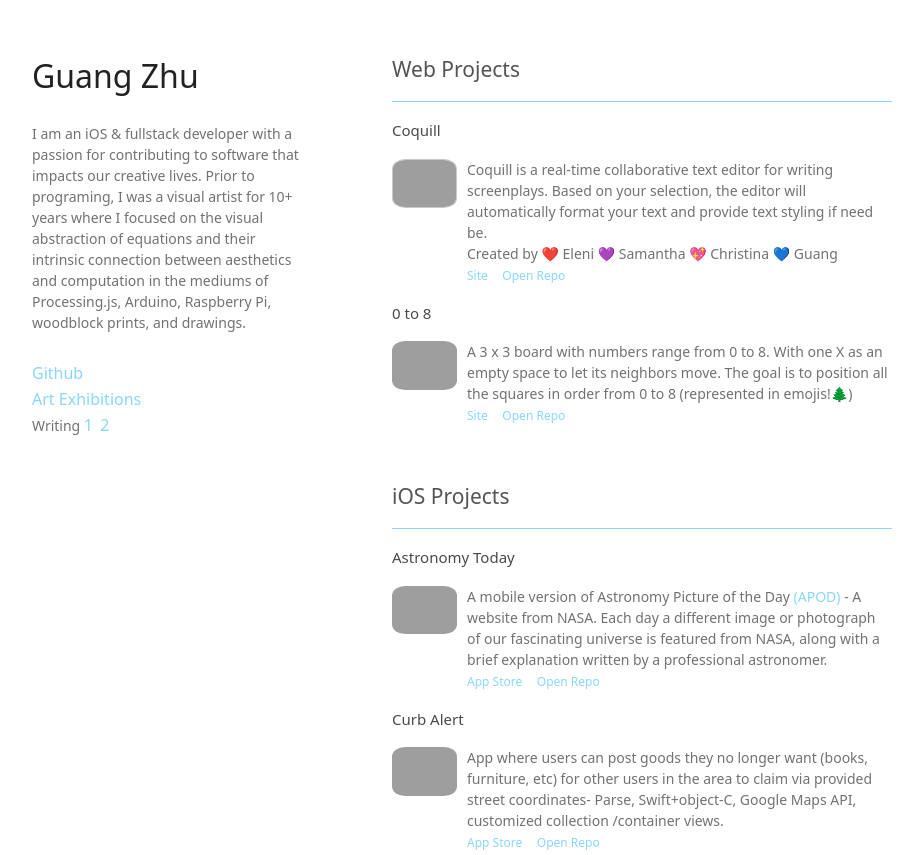
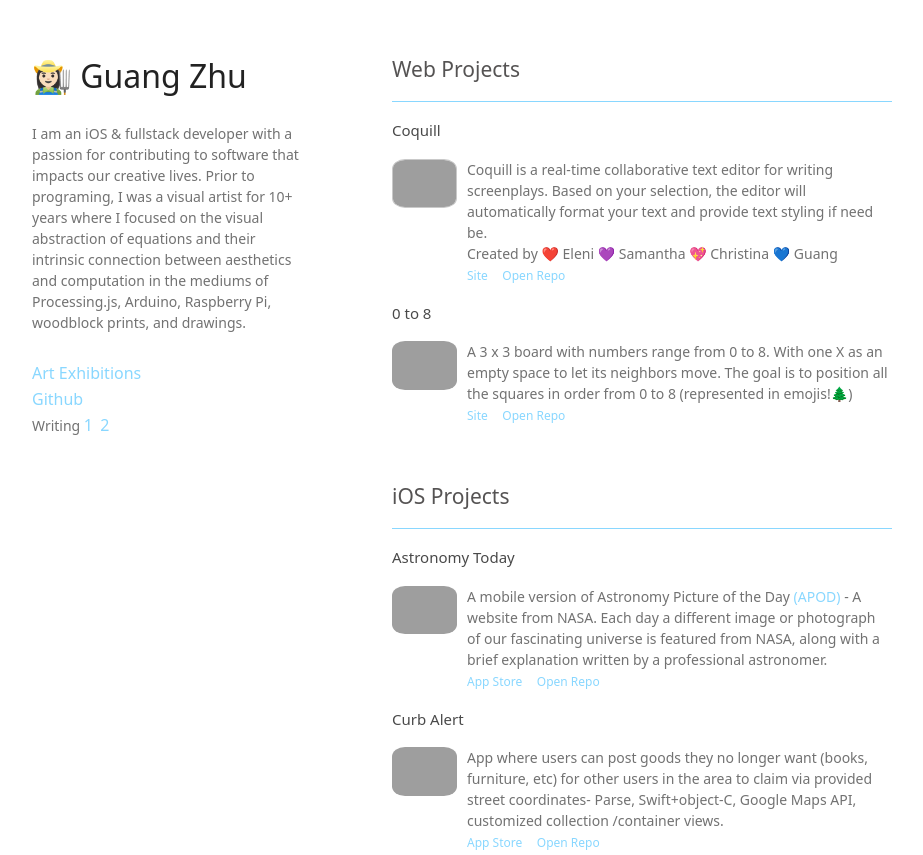
Before and after one commit to guangLess/iOS, a plain HTML site: page index.html in a window 1280 px wide. Shown: the top 855 px of the page, without its empty margins (178-1101 px from the left). Drawn offline with Linux system fonts and the light colour scheme; grey boxes are pictures that could not be loaded; a web font is replaced by a local one.

Commit message:
added emoji

```diff
--- a/index.html
+++ b/index.html
@@ -15,12 +15,12 @@
   <body>
     <div class="wrapper">
       <header>
-        <h1>Guang Zhu</h1>
+        <h1>👩🏻‍🌾 Guang Zhu </h1>
         <p>I am an iOS & fullstack developer with a passion for contributing to software that impacts our creative lives. Prior to programing, I was a visual artist for 10+ years where I focused on the visual abstraction of equations and their intrinsic connection between aesthetics and computation in the mediums of Processing.js, Arduino, Raspberry Pi, woodblock prints, and drawings. </p>
         <div class="aboutguangguang">
           <ul>
+            <li><a href="http://guangless.com/">Art Exhibitions</a></li>
             <li><a href="https://github.com/guangLess/">Github</a></li>
-            <li><a href="http://guangless.com/">Art Exhibitions</a></li>
             <li>Writing <a href="http://www.hz-journal.org/n18/zhu.html">1</a> &nbsp;<a href="http://www.ordoesitexplode.com/single-post/2016/04/25/Reasonless-Math">2</a></li>
           </ul>
         </div>
```
